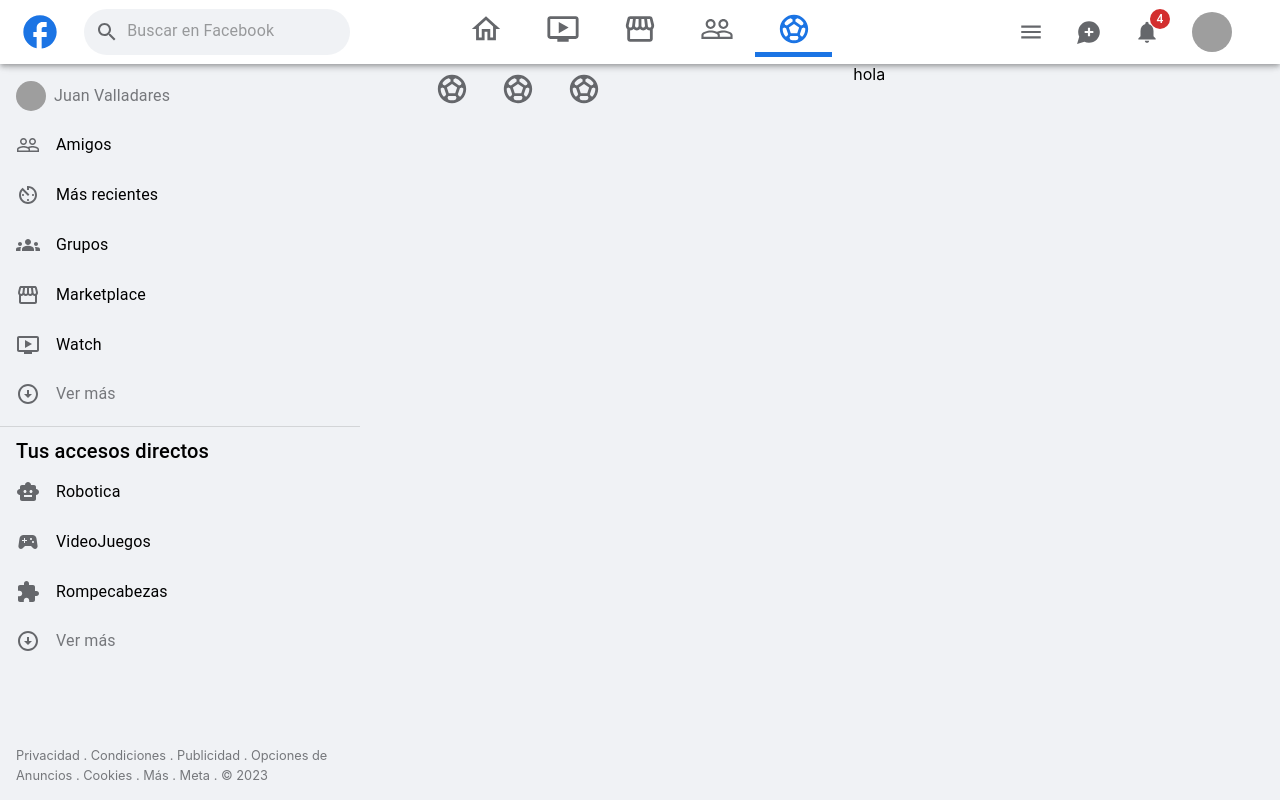
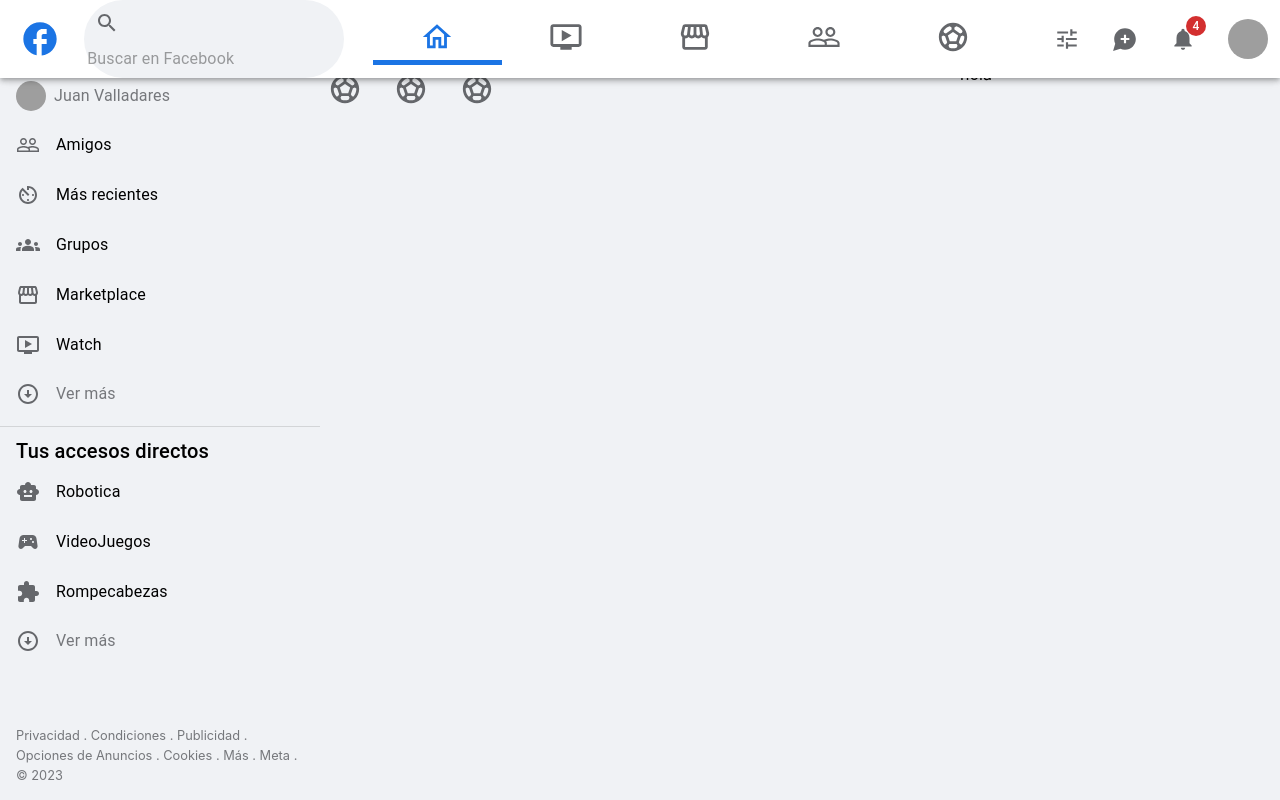
Before and after one commit to JuanValladares1998/Facebook-clone, a React (Create React App) app: page / in a window 1280 px wide. Built offline with nearby package versions, Linux system fonts and the light colour scheme; grey boxes are pictures that could not be loaded.

Commit message:
agregada la adaptabilidad de los botones centrales de la barra de tareas

```diff
--- a/src/components/BarraIzquierda/BarraIzquierda.tsx
+++ b/src/components/BarraIzquierda/BarraIzquierda.tsx
@@ -31,7 +31,7 @@
         maxWidth: 360,
         bgcolor: "none",
         height: "calc(100vh - 64px)",
-        display: "flex",
+        display: { xs: "none", md: "flex" },
         flexDirection: "column",
         justifyContent: "space-between",
         overflow: "auto",
--- a/src/components/BarraNavegacion/NavBar.jsx
+++ b/src/components/BarraNavegacion/NavBar.jsx
@@ -18,14 +18,22 @@
 import Badge from "@mui/material/Badge";
 import SerachBar from "../SearchBar";
 import BotonesNavegacion from "./BotonesNavegacion";
+import TuneIcon from "@mui/icons-material/Tune";
 
 const NavBar = () => {
-  const [botones, setBotones] = useState(5);
+  const [botones, setBotones] = useState(1);
   return (
     <Box sx={{ flexGrow: 1 }}>
       <AppBar position="fixed" color="default" sx={{ backgroundColor: "#fff" }}>
         <Toolbar sx={{ display: "flex", justifyContent: "space-between" }}>
-          <Box sx={alignHorizontal}>
+          {/*  */}
+          <Box
+            sx={{
+              ...alignHorizontal,
+              width: { xs: "10%", lg: "100%" },
+              maxWidth: "320px",justifyContent: "start",
+            }}
+          >
             <IconButton edge="start" aria-label="menu" sx={{ mr: 2 }}>
               <FacebookOutlinedIcon color="primary" sx={{ fontSize: 40 }} />
             </IconButton>
@@ -35,12 +43,18 @@
           <Box
             sx={{
               ...alignHorizontal,
-              width: "30%",
-              position: "absolute",
-              top: 6,
-              right: 0,
-              left: 0,
+              justifyContent: "space-around",
+              width: { xs: "10%", md: "60%" },
+              flexWrap: "nowrap",
+              maxWidth: "645px",
+            }}
+            className="contenedor-botones-centrales"
+          >
+            <Box
+              sx={{
+                display: { xs: "none", md: "inherit" },
                 margin: "auto auto",
+                width: { xs: "83.33%", md: "100%" },
               }}
             >
               <BotonesNavegacion
@@ -99,11 +113,33 @@
                 estado={botones === 5 ? true : false}
               />
             </Box>
+            <Box
+              sx={{ display: { xs: "inherit", md: "none" }, width: "16.67%" }}
+            >
+              <BotonesNavegacion
+                icon={
+                  <MenuIcon
+                    color={botones === 6 ? "primary" : "inherit"}
+                    sx={{ fontSize: 34 }}
+                  />
+                }
+                num={5}
+                setBotones={setBotones}
+                estado={botones === 6 ? true : false}
+              />
+            </Box>
+          </Box>
 
-          <Box sx={alignHorizontal}>
-            <Tooltip title="Menú">
+          <Box
+            sx={{
+              ...alignHorizontal,
+              width: { xs: "70%", md: "100%" },
+              maxWidth: "210px",
+            }}
+          >
+            <Tooltip title="Menú" sx={{ marginRight: 0 }}>
               <IconButton aria-label="menu" sx={{ mr: 2 }}>
-                <MenuIcon color="inherit" sx={{ fontSize: 26 }} />
+                <TuneIcon color="inherit" sx={{ fontSize: 26 }} />
               </IconButton>
             </Tooltip>
             <Tooltip title="Messenger">
--- a/src/page/Home.jsx
+++ b/src/page/Home.jsx
@@ -6,13 +6,13 @@
 const Home = () => {
   return (
     <Grid container sx={{ height: "100%" }}>
-      <Grid item xs={4}>
+      <Grid item xs={0} md={3}>
         <BarraIzquierda />
       </Grid>
-      <Grid item xs={4}>
+      <Grid item xs={8} md={6}>
         <VistaPrincipal />
       </Grid>
-      <Grid item xs={4}>
+      <Grid item xs={4} md={3}>
         hola
       </Grid>
     </Grid>
```
Lines whose indentation alone changed are shown as unchanged.
